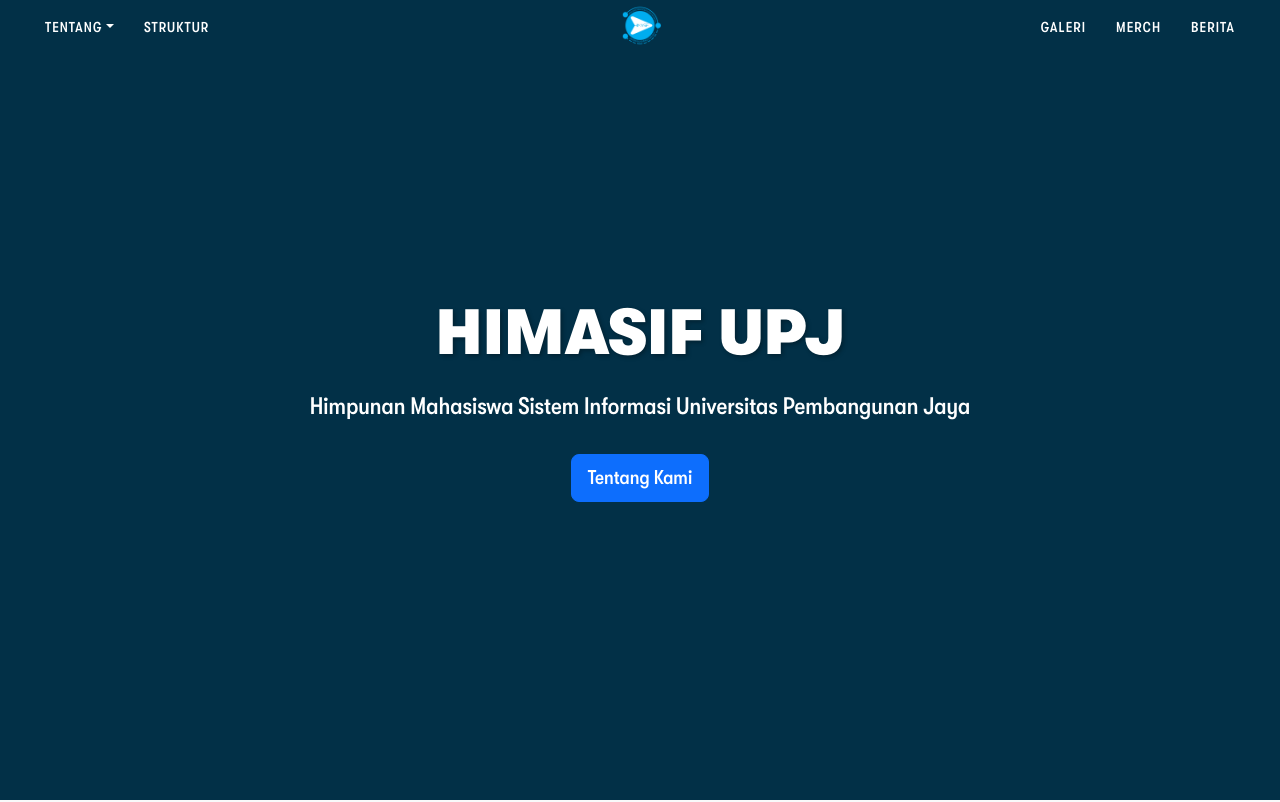
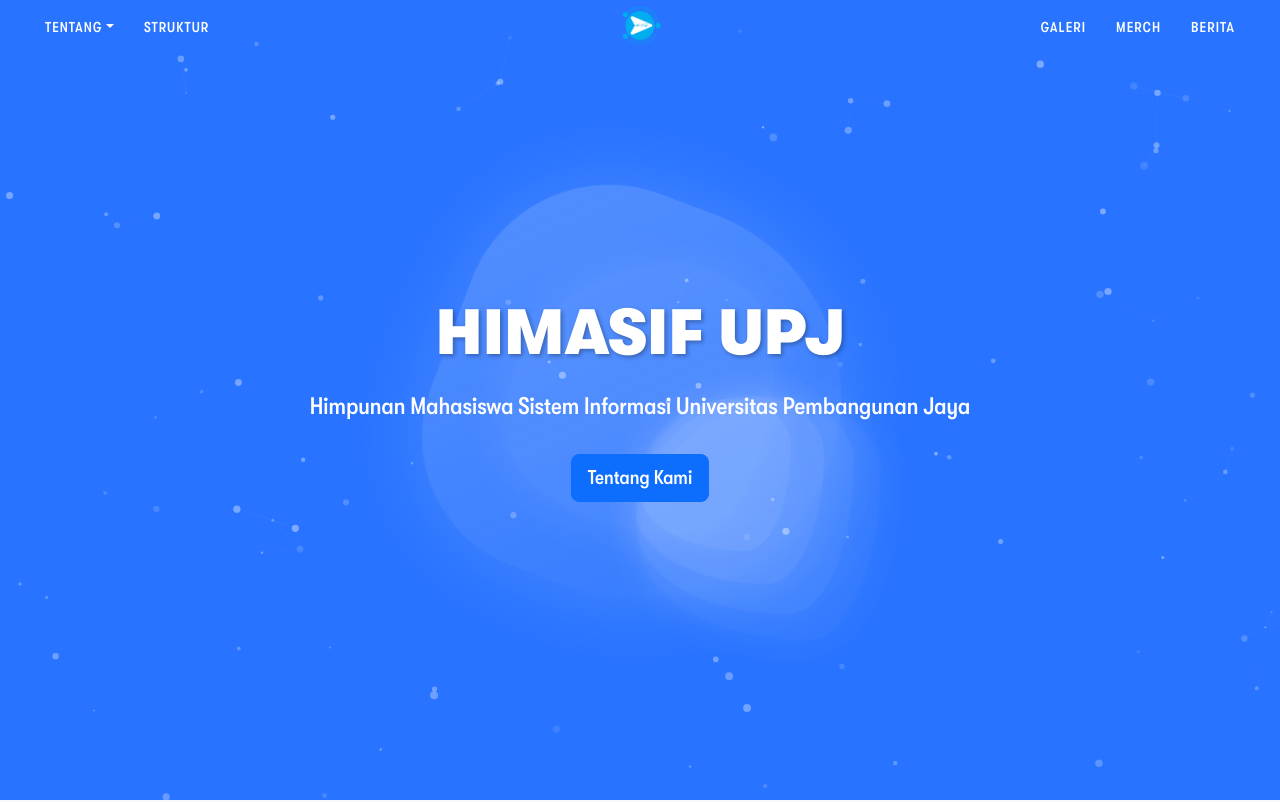
Before and after one commit to nxtah/WEBSITE-HIMASIF, a React (Vite) app in the folder frontend-react/: page / in a window 1280 px wide. Shown: the top 802 px of the page. Built offline with nearby package versions, Linux system fonts and the light colour scheme.

Commit message:
menambahkan component LandingHome

```diff
--- a/frontend-react/package.json
+++ b/frontend-react/package.json
@@ -13,6 +13,7 @@
     "axios": "^1.9.0",
     "bootstrap": "^5.3.2",
     "bootstrap-icons": "^1.11.3",
+    "gsap": "^3.13.0",
     "react": "^19.0.0",
     "react-bootstrap": "^2.9.2",
     "react-dom": "^19.0.0",
--- a/frontend-react/src/components/background/LandingHome.jsx
+++ b/frontend-react/src/components/background/LandingHome.jsx
@@ -1,7 +1,16 @@
-import React from 'react';
+import React, { useEffect, useRef, useState } from 'react';
+import { gsap } from 'gsap';
 
 const LandingHomeBackground = () => {
-  // Inline styles for the background
+  // Refs for the container and interactive elements
+  const containerRef = useRef(null);
+  const canvasRef = useRef(null);
+  const mainBlobRef = useRef(null);
+
+  // State for mouse position
+  const [mousePosition, setMousePosition] = useState({ x: 0, y: 0 });
+
+  // Background styles
   const backgroundStyle = {
     backgroundColor: '#2873FF', // Solid blue background
     width: '100%',
@@ -11,11 +20,316 @@ const LandingHomeBackground = () => {
     left: 0,
     right: 0,
     bottom: 0,
-    zIndex: -1,
-    pointerEvents: 'none', // Allows clicks to pass through to elements below
+    zIndex: 0, // Changed from -1 to 0 to ensure it's visible but behind content
+    overflow: 'hidden',
   };
 
-  return <div style={backgroundStyle}></div>;
+  // Canvas container styles
+  const canvasContainerStyle = {
+    position: 'absolute',
+    width: '100%',
+    height: '100%',
+    top: 0,
+    left: 0,
+    pointerEvents: 'none',
+  };
+
+  // Main blob styles
+  const mainBlobStyle = {
+    position: 'absolute',
+    top: '50%',
+    left: '50%',
+    transform: 'translate(-50%, -50%)',
+    width: '400px',
+    height: '400px',
+    borderRadius: '60% 40% 30% 70% / 60% 30% 70% 40%',
+    background: 'linear-gradient(135deg, rgba(255,255,255,0.2) 0%, rgba(255,255,255,0.05) 100%)',
+    boxShadow: '0 0 80px rgba(255, 255, 255, 0.15)',
+    pointerEvents: 'none',
+    zIndex: 1,
+  };
+
+  // Add keyframes for animations
+  useEffect(() => {
+    // Create stylesheet for keyframes
+    const styleSheet = document.createElement('style');
+    styleSheet.textContent = `
+      @keyframes float {
+        0% { transform: translate(-50%, -50%) translateY(0) rotate(0deg); }
+        25% { transform: translate(-50%, -50%) translateY(-15px) rotate(5deg); }
+        50% { transform: translate(-50%, -50%) translateY(0) rotate(0deg); }
+        75% { transform: translate(-50%, -50%) translateY(15px) rotate(-5deg); }
+        100% { transform: translate(-50%, -50%) translateY(0) rotate(0deg); }
+      }
+
+      @keyframes pulse {
+        0% { transform: scale(1); opacity: 0.8; }
+        50% { transform: scale(1.05); opacity: 1; }
+        100% { transform: scale(1); opacity: 0.8; }
+      }
+
+      @keyframes rotate {
+        from { transform: rotate(0deg); }
+        to { transform: rotate(360deg); }
+      }
+    `;
+    document.head.appendChild(styleSheet);
+
+    return () => {
+      document.head.removeChild(styleSheet);
+    };
+  }, []);
+
+  // Initialize canvas and create 3D abstract elements
+  useEffect(() => {
+    if (!canvasRef.current || !containerRef.current) return;
+
+    const canvas = canvasRef.current;
+    const container = containerRef.current;
+    const ctx = canvas.getContext('2d');
+
+    // Set canvas size
+    const setCanvasSize = () => {
+      canvas.width = container.clientWidth;
+      canvas.height = container.clientHeight;
+    };
+
+    // Call once to initialize
+    setCanvasSize();
+
+    // Update on resize
+    window.addEventListener('resize', setCanvasSize);
+
+    // Particles array
+    const particles = [];
+    const particleCount = 100;
+
+    // Create particles
+    for (let i = 0; i < particleCount; i++) {
+      particles.push({
+        x: Math.random() * canvas.width,
+        y: Math.random() * canvas.height,
+        radius: Math.random() * 3 + 1,
+        color: `rgba(255, 255, 255, ${Math.random() * 0.3 + 0.1})`,
+        speedX: Math.random() * 0.5 - 0.25,
+        speedY: Math.random() * 0.5 - 0.25,
+        originalX: Math.random() * canvas.width,
+        originalY: Math.random() * canvas.height,
+      });
+    }
+
+    // Connection lines
+    const drawConnections = () => {
+      for (let i = 0; i < particles.length; i++) {
+        for (let j = i + 1; j < particles.length; j++) {
+          const dx = particles[i].x - particles[j].x;
+          const dy = particles[i].y - particles[j].y;
+          const distance = Math.sqrt(dx * dx + dy * dy);
+
+          if (distance < 100) {
+            ctx.beginPath();
+            ctx.strokeStyle = `rgba(255, 255, 255, ${0.1 * (1 - distance / 100)})`;
+            ctx.lineWidth = 0.5;
+            ctx.moveTo(particles[i].x, particles[i].y);
+            ctx.lineTo(particles[j].x, particles[j].y);
+            ctx.stroke();
+          }
+        }
+      }
+    };
+
+    // Animation loop
+    const animate = () => {
+      ctx.clearRect(0, 0, canvas.width, canvas.height);
+
+      // Update and draw particles
+      particles.forEach(particle => {
+        // Apply mouse influence
+        const dx = mousePosition.x - particle.x;
+        const dy = mousePosition.y - particle.y;
+        const distance = Math.sqrt(dx * dx + dy * dy);
+
+        if (distance < 200) {
+          const force = (200 - distance) / 2000;
+          particle.x -= dx * force;
+          particle.y -= dy * force;
+        }
+
+        // Move particles
+        particle.x += particle.speedX;
+        particle.y += particle.speedY;
+
+        // Boundary check with bounce
+        if (particle.x < 0 || particle.x > canvas.width) {
+          particle.speedX = -particle.speedX;
+        }
+
+        if (particle.y < 0 || particle.y > canvas.height) {
+          particle.speedY = -particle.speedY;
+        }
+
+        // Gradually return to original position
+        particle.x += (particle.originalX - particle.x) * 0.01;
+        particle.y += (particle.originalY - particle.y) * 0.01;
+
+        // Draw particle
+        ctx.beginPath();
+        ctx.arc(particle.x, particle.y, particle.radius, 0, Math.PI * 2);
+        ctx.fillStyle = particle.color;
+        ctx.fill();
+      });
+
+      // Draw connections
+      drawConnections();
+
+      requestAnimationFrame(animate);
+    };
+
+    // Start animation
+    animate();
+
+    // Cleanup
+    return () => {
+      window.removeEventListener('resize', setCanvasSize);
+    };
+  }, [mousePosition]);
+
+  // Handle mouse movement for interactive elements
+  useEffect(() => {
+    if (!containerRef.current || !mainBlobRef.current) return;
+
+    const container = containerRef.current;
+    const mainBlob = mainBlobRef.current;
+
+    // Variables for animation
+    let rotation = 0;
+    let scale = 1;
+    let targetX = 0;
+    let targetY = 0;
+    let currentX = 0;
+    let currentY = 0;
+
+    // Mouse move handler
+    const handleMouseMove = (e) => {
+      const rect = container.getBoundingClientRect();
+      const centerX = rect.left + rect.width / 2;
+      const centerY = rect.top + rect.height / 2;
+
+      // Update mouse position for particles
+      setMousePosition({
+        x: e.clientX - rect.left,
+        y: e.clientY - rect.top
+      });
+
+      // Calculate distance from center
+      targetX = (e.clientX - centerX) * 0.1;
+      targetY = (e.clientY - centerY) * 0.1;
+
+      // Calculate distance for scale effect
+      const distance = Math.sqrt(
+        Math.pow(e.clientX - centerX, 2) +
+        Math.pow(e.clientY - centerY, 2)
+      );
+
+      // Update scale based on distance
+      scale = gsap.utils.clamp(0.9, 1.1, 1 - distance / 2000);
+    };
+
+    // Animate the main blob
+    const animateMainBlob = () => {
+      // Smooth movement
+      currentX += (targetX - currentX) * 0.1;
+      currentY += (targetY - currentY) * 0.1;
+
+      // Apply transformations
+      gsap.set(mainBlob, {
+        x: currentX,
+        y: currentY,
+        scale: scale,
+        rotation: rotation,
+      });
+
+      // Slow rotation
+      rotation += 0.05;
+
+      requestAnimationFrame(animateMainBlob);
+    };
+
+    // Start animation
+    animateMainBlob();
+
+    // Morph the blob shape
+    const morphBlob = () => {
+      // Generate random border radius values
+      const radius1 = gsap.utils.random(30, 70);
+      const radius2 = gsap.utils.random(30, 70);
+      const radius3 = gsap.utils.random(30, 70);
+      const radius4 = gsap.utils.random(30, 70);
+
+      // Animate to new shape
+      gsap.to(mainBlob, {
+        borderRadius: `${radius1}% ${100-radius1}% ${radius3}% ${100-radius3}% / ${radius2}% ${radius4}% ${100-radius4}% ${100-radius2}%`,
+        duration: gsap.utils.random(5, 10),
+        ease: 'sine.inOut',
+        onComplete: morphBlob
+      });
+    };
+
+    // Start morphing
+    morphBlob();
+
+    // Add event listener
+    window.addEventListener('mousemove', handleMouseMove);
+
+    // Cleanup
+    return () => {
+      window.removeEventListener('mousemove', handleMouseMove);
+      gsap.killTweensOf(mainBlob);
+    };
+  }, []);
+
+  // Create secondary blobs
+  const secondaryBlobs = Array.from({ length: 5 }, (_, i) => ({
+    id: i,
+    size: 150 + i * 30,
+    delay: i * 2,
+    duration: 20 + i * 5,
+    opacity: 0.1 - i * 0.01,
+  }));
+
+  return (
+    <div style={backgroundStyle} ref={containerRef}>
+      {/* Canvas for particles and connections */}
+      <div style={canvasContainerStyle}>
+        <canvas ref={canvasRef} style={{ width: '100%', height: '100%' }}></canvas>
+      </div>
+
+      {/* Secondary blobs */}
+      {secondaryBlobs.map(blob => (
+        <div
+          key={blob.id}
+          style={{
+            position: 'absolute',
+            top: '50%',
+            left: '50%',
+            width: `${blob.size}px`,
+            height: `${blob.size}px`,
+            borderRadius: '60% 40% 30% 70% / 60% 30% 70% 40%',
+            background: `rgba(255, 255, 255, ${blob.opacity})`,
+            boxShadow: '0 0 50px rgba(255, 255, 255, 0.1)',
+            transform: 'translate(-50%, -50%)',
+            animation: `rotate ${blob.duration}s infinite linear, pulse 8s infinite ease-in-out`,
+            animationDelay: `${blob.delay}s`,
+            pointerEvents: 'none',
+            zIndex: 0,
+          }}
+        />
+      ))}
+
+      {/* Main interactive blob */}
+      <div style={mainBlobStyle} ref={mainBlobRef}></div>
+    </div>
+  );
 };
 
 export default LandingHomeBackground;
--- a/frontend-react/src/css/pages/Home.css
+++ b/frontend-react/src/css/pages/Home.css
@@ -35,7 +35,7 @@ section {
   text-align: center;
   min-height: 100vh;
   overflow: hidden;
-  background-color: var(--blue-dark);
+  background: none !important; /* Ensure no background is applied from CSS */
 }
 
 .landing-content {
--- a/frontend-react/src/pages/Home.jsx
+++ b/frontend-react/src/pages/Home.jsx
@@ -9,10 +9,11 @@ const Home = () => {
     <>
       {/* Landing Home Section */}
       <section id="landing-home" className="landing-home-section d-flex align-items-center">
-        {/* Background component */}
+        {/* Background component - This provides the blue background with interactive elements */}
         <LandingHomeBackground />
 
-        <Container fluid className="p-0 position-relative">
+        {/* Content container - positioned above the background */}
+        <Container fluid className="p-0 position-relative" style={{ zIndex: 1 }}>
           <Row className="justify-content-center m-0">
             <Col xs={12} className="text-center">
               <div className="landing-content">
```
Also changed, not shown: 1 other file (tests, documents, lock files or other folders).
